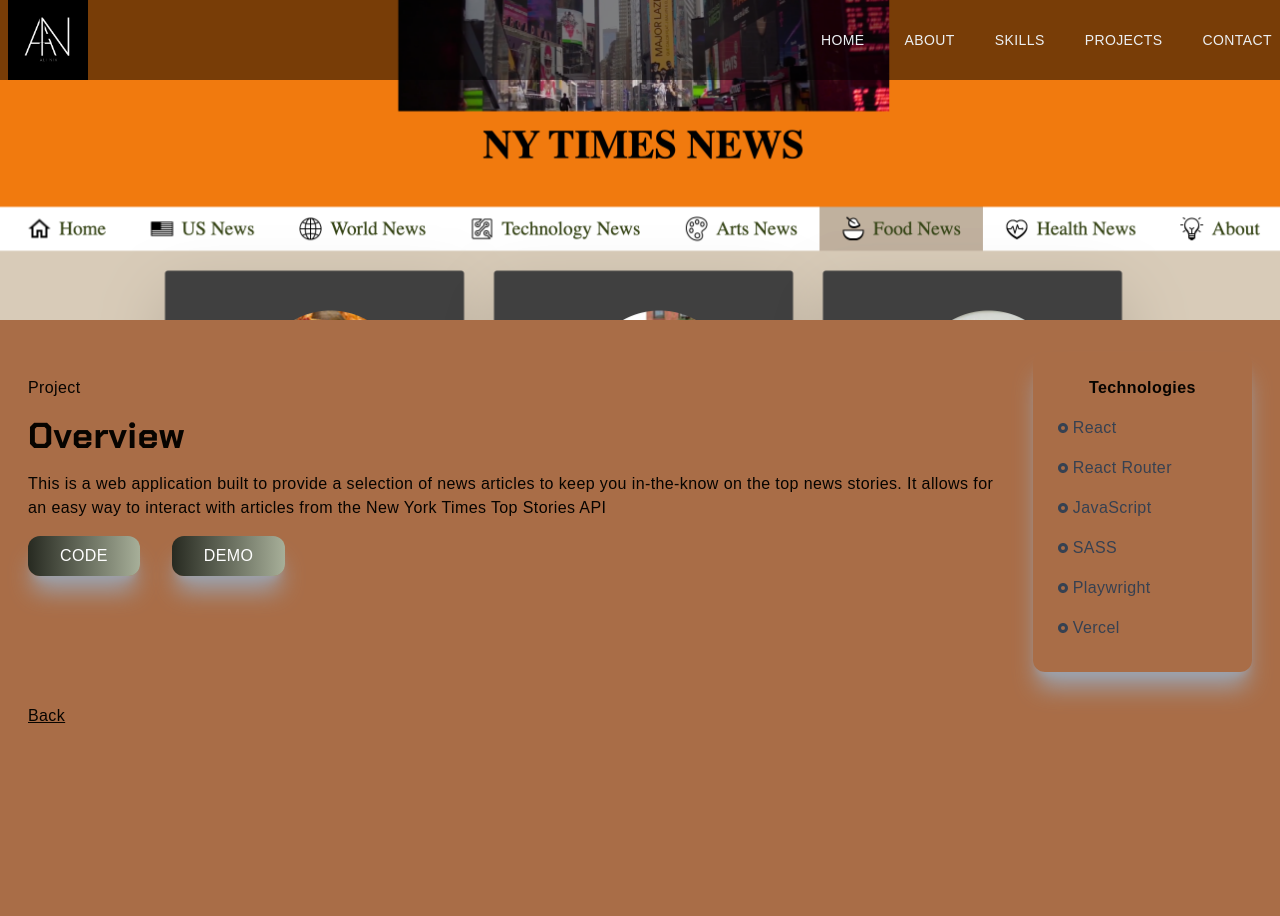
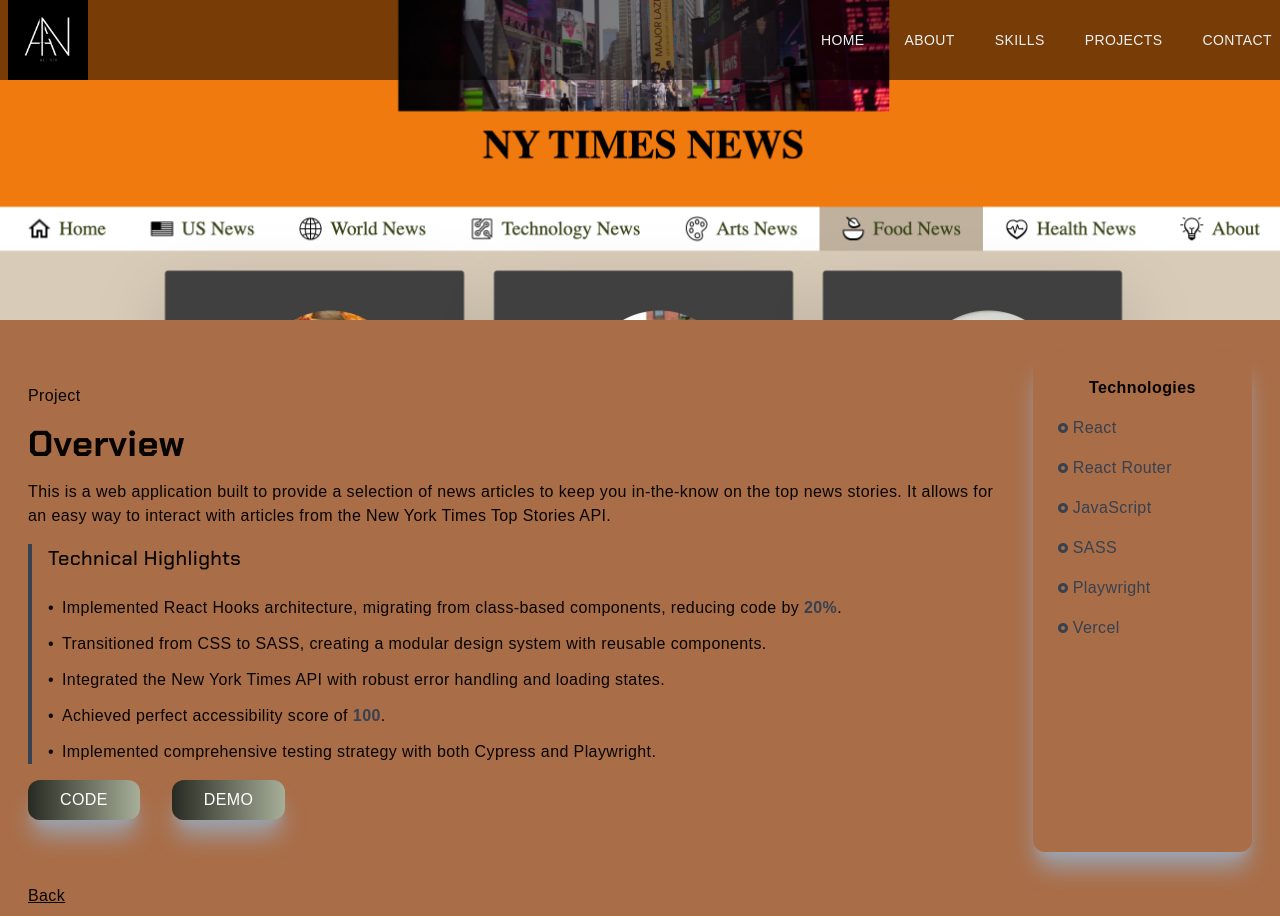
Before and after one commit to alinix1/portfolio-demo, a Next.js app: page /news in a window 1280 px wide. Before the commit the page ends 800 px from the top, so only its background shows below. Built offline with nearby package versions, Linux system fonts and the light colour scheme.

Commit message:
improve nytimesnews project page with detailed technical highlights

```diff
--- a/src/pages/news.jsx
+++ b/src/pages/news.jsx
@@ -19,11 +19,54 @@
         </div>
       </div>
       <div className="max-w-[1240px] mx-auto p-2 grid md:grid-cols-5 gap-8 pt-8">
-        <div className="col-span-4 space-y-4 py-6">
+        <div className="col-span-4 space-y-4 py-8">
           <p>Project</p>
           <h2>Overview</h2>
-          <p>{`This is a web application built to provide a selection of news articles to keep you in-the-know on the top news stories. It allows for an easy way to interact with articles from the New York Times Top Stories API`}</p>
-
+          <p>{`This is a web application built to provide a selection of news articles to keep you in-the-know on the top news stories. It allows for an easy way to interact with articles from the New York Times Top Stories API.`}</p>
+          <div className="project-details space-y-10">
+            <div className="technical-highlights space-y-6 border-l-4 border-gray-700 pl-4">
+              <h4 className="text-xl font-medium mb-4">Technical Highlights</h4>
+              <ul className="space-y-3">
+                {" "}
+                <li className="flex items-start">
+                  <span className="mr-2">•</span>
+                  <span>
+                    Implemented React Hooks architecture, migrating from
+                    class-based components, reducing code by {""}
+                    <strong className="text-gray-700">20%</strong>.
+                  </span>
+                </li>
+                <li className="flex items-start">
+                  <span className="mr-2">•</span>
+                  <span>
+                    Transitioned from CSS to SASS, creating a modular design
+                    system with reusable components.
+                  </span>
+                </li>
+                <li className="flex items-start">
+                  <span className="mr-2">•</span>
+                  <span>
+                    Integrated the New York Times API with robust error handling
+                    and loading states.
+                  </span>
+                </li>
+                <li className="flex items-start">
+                  <span className="mr-2">•</span>
+                  <span>
+                    Achieved perfect accessibility score of{" "}
+                    <strong className="text-gray-700">100</strong>.
+                  </span>
+                </li>
+                <li className="flex items-start">
+                  <span className="mr-2">•</span>
+                  <span>
+                    Implemented comprehensive testing strategy with both Cypress
+                    and Playwright.
+                  </span>
+                </li>
+              </ul>
+            </div>
+          </div>
           <a
             href="https://github.com/alinix1/ny-times-news-reader"
             target="_blank"
```
